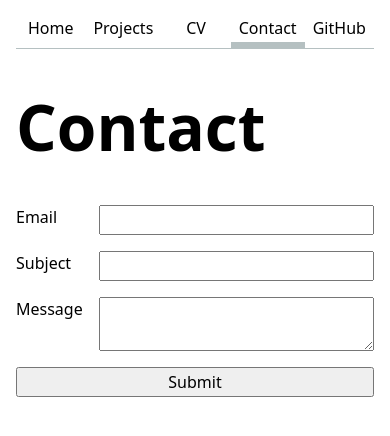
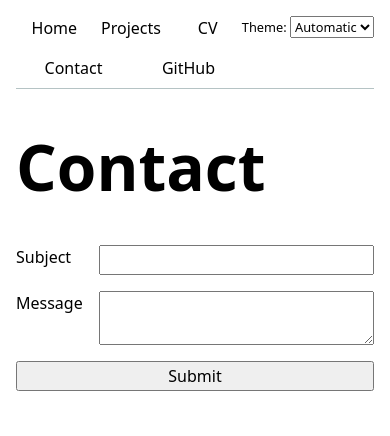
Before and after one commit to sanjana-garimella/portfolio, a plain HTML site: page contact/index.html in a window 390 px wide. Drawn offline with Linux system fonts and the light colour scheme.

Commit message:
Lab 3: automatic nav, dark mode switcher, JS-encoded contact form

```diff
--- a/contact/index.html
+++ b/contact/index.html
@@ -5,24 +5,12 @@
     <meta name="viewport" content="width=device-width, initial-scale=1.0" />
     <title>Contact | Sanjana Garimella</title>
     <link rel="stylesheet" href="../style.css" />
+    <script src="../global.js" type="module"></script>
   </head>
   <body>
-    <nav>
-      <a href="../">Home</a>
-      <a href="../projects/">Projects</a>
-      <a href="../cv/">CV</a>
-      <a href="./" class="current">Contact</a>
-      <a href="https://github.com/sanjana-garimella" target="_blank">GitHub</a>
-    </nav>
-
     <h1>Contact</h1>
 
-    <form action="mailto:sanjanagarimella6@gmail.com" method="POST" enctype="text/plain">
-      <label>
-        Email
-        <input type="email" name="email" />
-      </label>
-
+    <form action="mailto:sanjanagarimella6@gmail.com">
       <label>
         Subject
         <input name="subject" />
--- /dev/null
+++ b/global.js
@@ -0,0 +1,97 @@
+console.log('IT’S ALIVE!');
+
+function $$(selector, context = document) {
+  return Array.from(context.querySelectorAll(selector));
+}
+
+// Step 3: Automatic navigation menu
+
+// Detect whether we're running locally or on GitHub Pages so internal
+// links work in both places (GitHub Pages serves the site from /portfolio/).
+const BASE_PATH =
+  location.hostname === 'localhost' || location.hostname === '127.0.0.1'
+    ? '/' // Local server
+    : '/portfolio/'; // GitHub Pages repo name
+
+let pages = [
+  { url: '', title: 'Home' },
+  { url: 'projects/', title: 'Projects' },
+  { url: 'cv/', title: 'CV' },
+  { url: 'contact/', title: 'Contact' },
+  { url: 'https://github.com/sanjana-garimella', title: 'GitHub' },
+];
+
+let nav = document.createElement('nav');
+document.body.prepend(nav);
+
+for (let p of pages) {
+  let { url, title } = p;
+
+  url = !url.startsWith('http') ? BASE_PATH + url : url;
+
+  let a = document.createElement('a');
+  a.href = url;
+  a.textContent = title;
+  nav.append(a);
+
+  // Highlight the link to the current page
+  a.classList.toggle(
+    'current',
+    a.host === location.host && a.pathname === location.pathname,
+  );
+
+  // Open external links in a new tab
+  if (a.host !== location.host) {
+    a.target = '_blank';
+  }
+}
+
+// Step 4: Dark mode switcher
+
+document.body.insertAdjacentHTML(
+  'afterbegin',
+  `
+	<label class="color-scheme">
+		Theme:
+		<select>
+			<option value="light dark">Automatic</option>
+			<option value="light">Light</option>
+			<option value="dark">Dark</option>
+		</select>
+	</label>`,
+);
+
+let select = document.querySelector('.color-scheme select');
+
+function setColorScheme(colorScheme) {
+  document.documentElement.style.setProperty('color-scheme', colorScheme);
+  select.value = colorScheme;
+}
+
+// Restore the saved preference (if any) on page load
+if ('colorScheme' in localStorage) {
+  setColorScheme(localStorage.colorScheme);
+}
+
+select.addEventListener('input', function (event) {
+  let colorScheme = event.target.value;
+  setColorScheme(colorScheme);
+  localStorage.colorScheme = colorScheme;
+});
+
+// Step 5: Better contact form (optional)
+
+let form = $$('form')[0];
+
+form?.addEventListener('submit', function (event) {
+  event.preventDefault();
+
+  let data = new FormData(form);
+  let url = form.action + '?';
+
+  for (let [name, value] of data) {
+    url += `${name}=${encodeURIComponent(value)}&`;
+  }
+
+  location.href = url;
+});
--- a/style.css
+++ b/style.css
@@ -1,7 +1,10 @@
 :root {
   --color-accent: oklch(55% 0.13 250);
-  --color-border: oklch(80% 3% 200);
+  /* A semi-transparent, moderately dark color adapts to both light and
+     dark mode better than a fixed light gray would. */
+  --color-border: oklch(50% 10% 200 / 40%);
   accent-color: var(--color-accent);
+  color-scheme: light dark;
 }
 
 body {
@@ -9,6 +12,13 @@ body {
      and use the OS’s UI font as the website font
    */
   font: 100%/1.5 system-ui;
+
+  /* Explicitly tie background/text to the system colors so the page
+     repaints immediately when color-scheme is changed at runtime by
+     the theme switcher (some browsers don't repaint the implicit
+     canvas background on a dynamic color-scheme change otherwise). */
+  background-color: canvas;
+  color: canvastext;
 
   /* Step 1: keep lines readable and centered, with a gutter on small screens */
   max-width: 100ch;
@@ -27,6 +37,7 @@ nav {
   flex-wrap: wrap; /* wrap links on very narrow screens instead of overflowing */
   margin-bottom: 2em;
   border-bottom: 1px solid var(--color-border);
+  padding-inline-end: 8em; /* leave room for the color-scheme switcher */
 
   ul,
   li {
@@ -49,14 +60,26 @@ nav {
   a:hover {
     border-bottom: 0.4em solid var(--color-accent);
     padding-bottom: 0.1em;
-    background-color: oklch(from var(--color-accent) 95% 5% h);
+    /* Mix with the canvas color instead of a fixed lightness so the
+       hover background stays legible in dark mode too. */
+    background-color: color-mix(in oklch, var(--color-accent), canvas 85%);
   }
+}
+
+/* Step 4: dark mode switcher */
+.color-scheme {
+  position: absolute;
+  top: 1rem;
+  right: 1rem;
+  font-size: 80%;
+  font-family: inherit;
 }
 
 /* Step 3: contact form */
 input,
 textarea,
-button {
+button,
+select {
   font: inherit;
   min-width: 0; /* let fields shrink below their default size on narrow screens */
 }
```
Also changed, not shown: cv/index.html (+1 -8 lines), index.html (+1 -8 lines), projects/index.html (+1 -8 lines).
